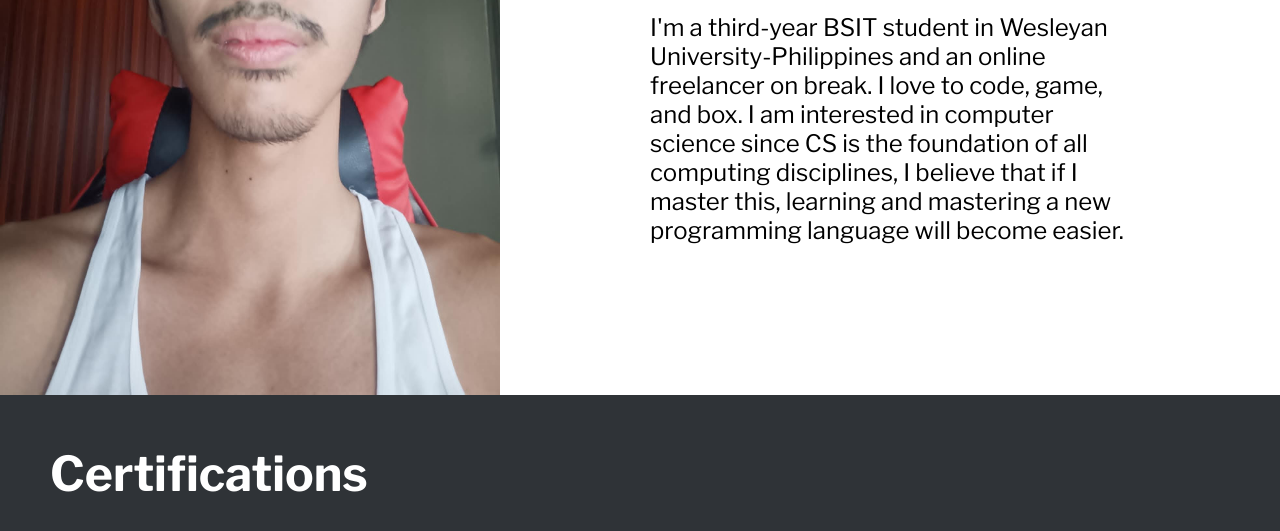
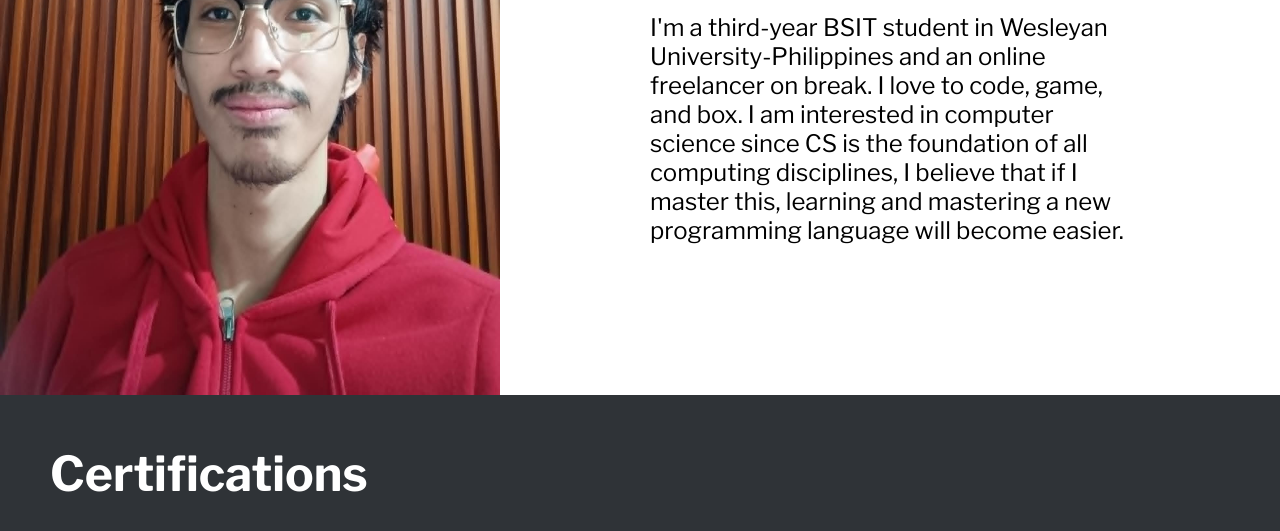
Before and after one commit to SimC0de/san-isidro, a plain HTML site: page personal_profiles/profile1.html in a window 1280 px wide. Shown: the part 444-975 px from the top of the page. Drawn offline with nearby package versions, Linux system fonts and the light colour scheme.

Commit message:
Update profile1.html

```diff
--- a/personal_profiles/profile1.html
+++ b/personal_profiles/profile1.html
@@ -20,7 +20,7 @@
         </a>
     </header>
     <div class="banner">
-        <img src="\resources\simone_roy2.jpg"/>
+        <img src="\resources\simone3.jpg"/>
         <div class="about-profile">
             <h1>Simone Roy G. Abello</h1>
             <br>
```
